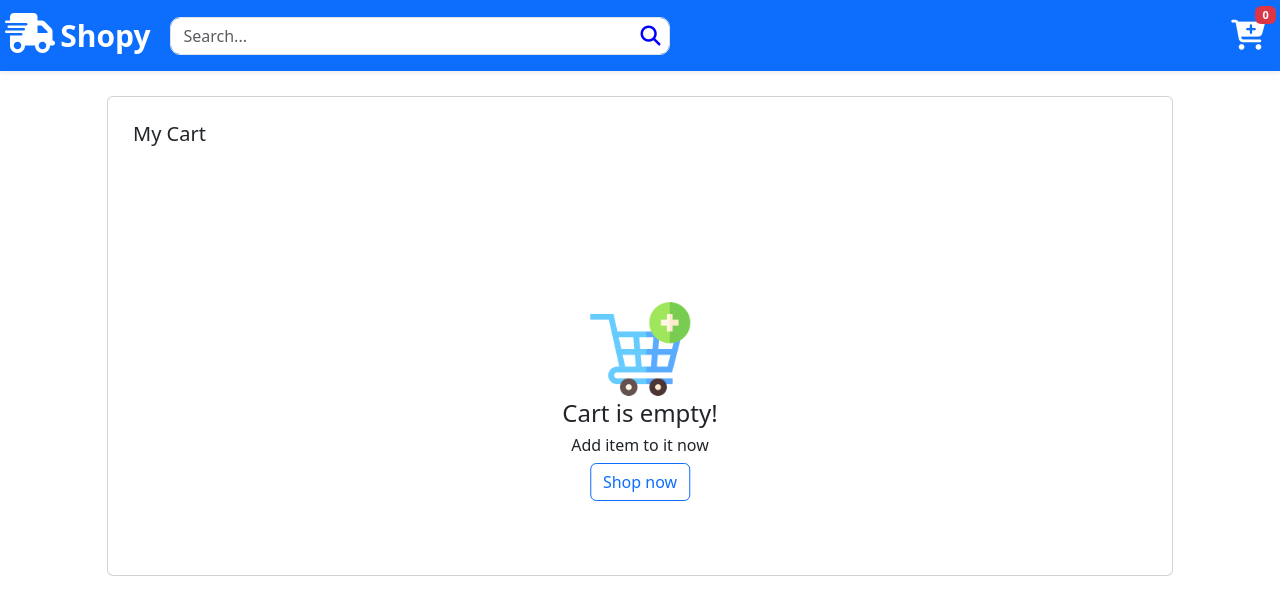
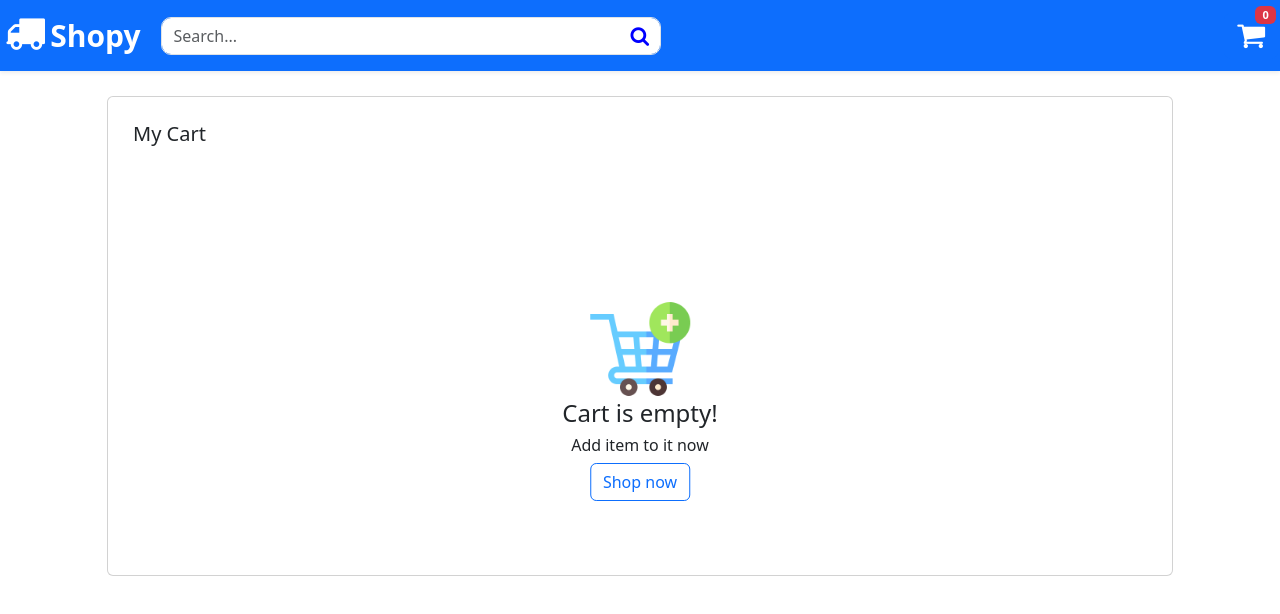
Before and after one commit to berkaylxl/Angular-Shopping-Cart-Example, an Angular app: page /cart in a window 1280 px wide. Shown: the top 614 px of the page. Built offline with nearby package versions, Linux system fonts and the light colour scheme.

Commit message:
font awesome libarary 4.7 updated

```diff
--- a/angular.json
+++ b/angular.json
@@ -25,7 +25,8 @@
               "src/assets"
             ],
             "styles": [
-              "src/styles.css"
+              "src/styles.css",
+              "node_modules/font-awesome/css/font-awesome.min.css"
             ],
             "scripts": []
           },
--- a/package.json
+++ b/package.json
@@ -18,6 +18,7 @@
     "@angular/platform-browser": "^16.0.0",
     "@angular/platform-browser-dynamic": "^16.0.0",
     "@angular/router": "^16.0.0",
+    "font-awesome": "^4.7.0",
     "rxjs": "~7.8.0",
     "tslib": "^2.3.0",
     "zone.js": "~0.13.0"
--- a/src/app/components/cart/cart.component.html
+++ b/src/app/components/cart/cart.component.html
@@ -8,7 +8,7 @@
             <div class="item-price">${{item.price}}</div>
             <div class="item-quantity">Quantity: {{item.quantity}} </div>
           </div>
-          <button class="remove-button" (click)="removeItem(item)" ><i class="fa-solid fa-xmark"></i></button>
+          <button class="remove-button" (click)="removeItem(item)" ><i class="fa fa-times"></i></button>
         </div>
         <div class="total-price d-flex"><b>Total: ${{grandTotal}}</b></div>
       </div>
--- a/src/app/components/header/header.component.html
+++ b/src/app/components/header/header.component.html
@@ -1,17 +1,17 @@
 <header>
     <div class="navbar navbar-dark bg-primary shadow-sm">
         <div class="navbar-brand align-item-center d-flex">
-            <i style="font-size: 40px; margin-left:5px;" class="fas fa-shipping-fast"></i>&nbsp;
+            <i style="font-size: 40px; margin-left:5px;" class="fa fa-truck"></i>&nbsp;
             <strong  class="title" style="font-size: 30px;"> Shopy</strong>
             <div class="form-group d-flex align-items-center">
 
                 <input type="text" class="form-control" [(ngModel)]="searchTerm" (keyup)="search($event)" placeholder="Search...">
-                <span  class="fas fa-search search-icon"></span>
+                <span  class="search-icon"><i class="fa fa-search" aria-hidden="true"></i></span>
 
             </div>
         </div>
         <button routerLink="cart"  class="btn btn-primary button-cart">
-            <i style="font-size: 30px;" class="fas fa-cart-plus"></i>
+            <i style="font-size: 30px;" class="fa fa-shopping-cart"></i>
             <div style="font-size: 11px;" class="badge bg-danger badge-top-left">{{totalItem}}</div>
         </button>
     </div>
--- a/src/app/components/products/products.component.html
+++ b/src/app/components/products/products.component.html
@@ -50,7 +50,7 @@
                           <a style="font-size: 12px;"> ({{item.rating.count}})</a>
                         </div>
                       </div>
-                    <button class="btn btn-primary" (click)="addToCart(item)"><i class="fa-solid fa-cart-plus"></i> Add to cart</button>
+                    <button class="btn btn-primary" (click)="addToCart(item)"><i class="fa fa-cart-plus"></i> Add to cart</button>
             </div>
         </ng-container>
     </div>
--- a/src/index.html
+++ b/src/index.html
@@ -7,7 +7,6 @@
   <meta name="viewport" content="width=device-width, initial-scale=1">
   <link rel="icon" type="image/x-icon" href="favicon.ico">
   <link href="https://cdn.jsdelivr.net/npm/bootstrap@5.3.1/dist/css/bootstrap.min.css" rel="stylesheet" integrity="sha384-4bw+/aepP/YC94hEpVNVgiZdgIC5+VKNBQNGCHeKRQN+PtmoHDEXuppvnDJzQIu9" crossorigin="anonymous">
-  <script src="https://kit.fontawesome.com/716a71a84c.js" crossorigin="anonymous"></script>
 </head>
 <body>
   <script src="https://cdn.jsdelivr.net/npm/bootstrap@5.3.1/dist/js/bootstrap.bundle.min.js" integrity="sha384-HwwvtgBNo3bZJJLYd8oVXjrBZt8cqVSpeBNS5n7C8IVInixGAoxmnlMuBnhbgrkm" crossorigin="anonymous"></script>
```
Also changed, not shown: 1 other file (tests, documents, lock files or other folders).
